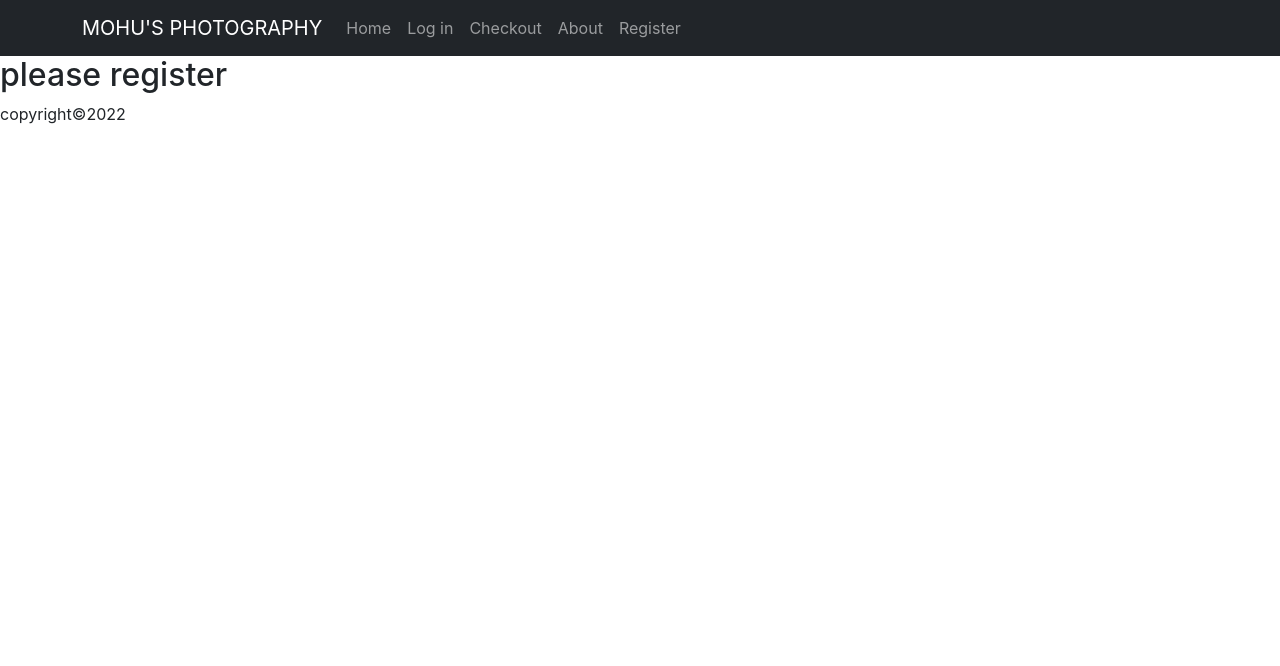
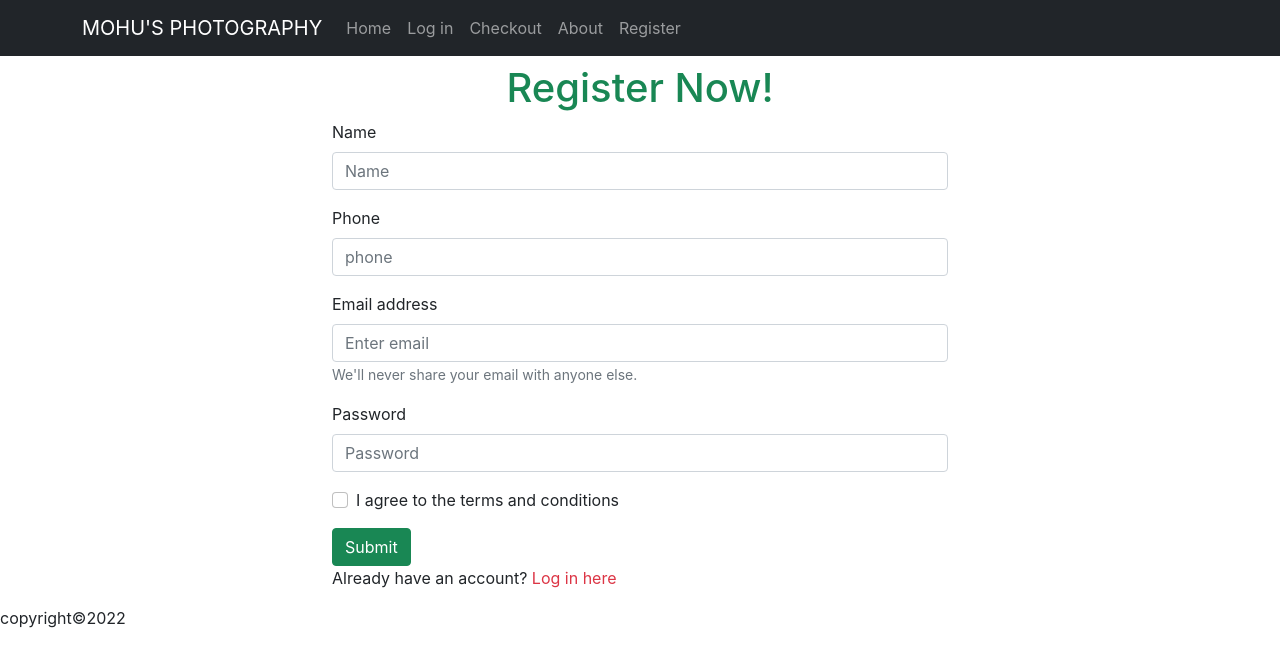
Before and after one commit to Mohuya748/Mohus-Photography, a React (Create React App) app: page /register in a window 1280 px wide. Shown: the top 666 px of the page. Built offline with nearby package versions, Linux system fonts and the light colour scheme.

Commit message:
register added

```diff
--- a/src/Pages/SignIn/Login/Login.js
+++ b/src/Pages/SignIn/Login/Login.js
@@ -1,7 +1,7 @@
 
 import React, { useRef } from 'react';
 import { Button, Form } from 'react-bootstrap';
-import { useNavigate } from 'react-router-dom';
+import { Link, useNavigate } from 'react-router-dom';
 
 const Login = () => {
     const emailRef = useRef('');
@@ -33,13 +33,13 @@ const Login = () => {
                     <Form.Control ref={passwordRef} type="password" placeholder="Password" required />
                 </Form.Group>
                 <Form.Group className="mb-3" controlId="formBasicCheckbox">
-                    <Form.Check type="checkbox" label="Check me out" />
+                    <Form.Check type="checkbox" label="I am not a robot" />
                 </Form.Group>
                 <Button variant="primary" type="submit">
                     Submit
                 </Button>
             </Form>
-            <p>New to Mohu's photography? <span className='text-danger' onClick={navigateRegister}>Register now</span></p>
+            <p>New to Mohu's photography? <Link to='/register'className='text-danger pe-auto text-decoration-none' onClick={navigateRegister}>Register now</Link></p>
         </div>
     );
 };
--- a/src/Pages/SignIn/Register/Register.js
+++ b/src/Pages/SignIn/Register/Register.js
@@ -1,9 +1,57 @@
-import React from 'react';
+import React, { useRef } from 'react';
+import { Button, Form } from 'react-bootstrap';
+import { Link, useNavigate } from 'react-router-dom';
 
 const Register = () => {
+    const emailRef = useRef('');
+    const passwordRef = useRef('');
+    const nameRef = useRef('');
+    const phoneRef = useRef('');
+    const navigate = useNavigate();
+
+
+    const handleSubmit = e =>{
+        e.preventDefault();
+        const email = emailRef.current.value;
+        const password = passwordRef.current.value;
+        const name = nameRef.current.value;
+        const phone = phoneRef.current.value;
+    }
+    const navigateLogin = e =>{
+        navigate('/login');
+    }
     return (
-        <div>
-            <h2>please register</h2>
+        <div className='container w-50 mx-auto'>
+            <h1 className='text-success text-center mt-2'>Register Now!</h1>
+            <Form onSubmit={handleSubmit}>
+            <Form.Group className="mb-3" controlId="formBasicText">
+                    <Form.Label>Name</Form.Label>
+                    <Form.Control ref={nameRef} type="text" placeholder="Name" />
+                </Form.Group>
+            <Form.Group className="mb-3" controlId="formBasicNumber">
+                    <Form.Label>Phone</Form.Label>
+                    <Form.Control ref={phoneRef} type="number" placeholder="phone" />
+                </Form.Group>
+                <Form.Group className="mb-3" controlId="formBasicEmail">
+                    <Form.Label>Email address</Form.Label>
+                    <Form.Control ref={emailRef}  type="email" placeholder="Enter email" required />
+                    <Form.Text className="text-muted">
+                        We'll never share your email with anyone else.
+                    </Form.Text>
+                </Form.Group>
+
+                <Form.Group className="mb-3" controlId="formBasicPassword">
+                    <Form.Label>Password</Form.Label>
+                    <Form.Control ref={passwordRef} type="password" placeholder="Password" required />
+                </Form.Group>
+                <Form.Group className="mb-3" controlId="formBasicCheckbox">
+                    <Form.Check type="checkbox" label="I agree to the terms and conditions" required />
+                </Form.Group>
+                <Button variant="success" type="submit">
+                    Submit
+                </Button>
+            </Form>
+            <p>Already have an account? <Link to='/login'className='text-danger pe-auto text-decoration-none' onClick={navigateLogin}>Log in here</Link></p>
         </div>
     );
 };
```
